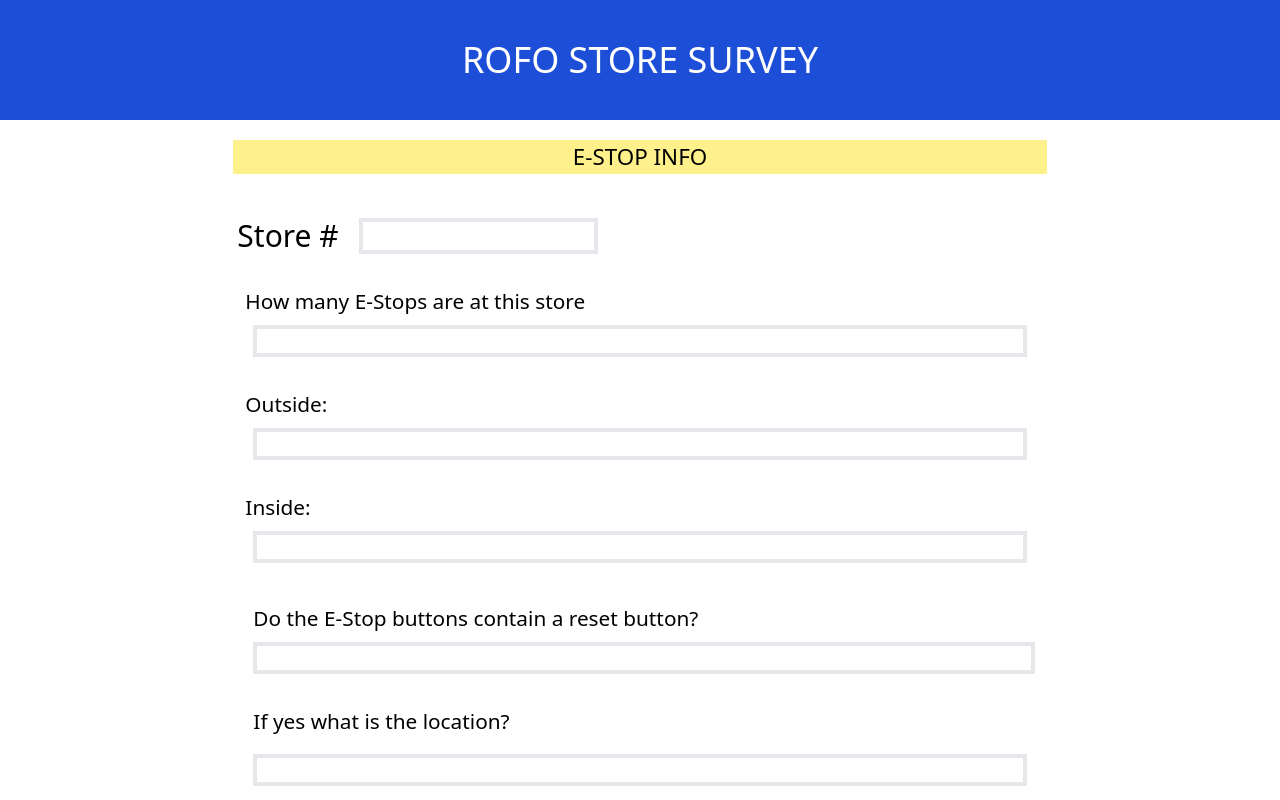
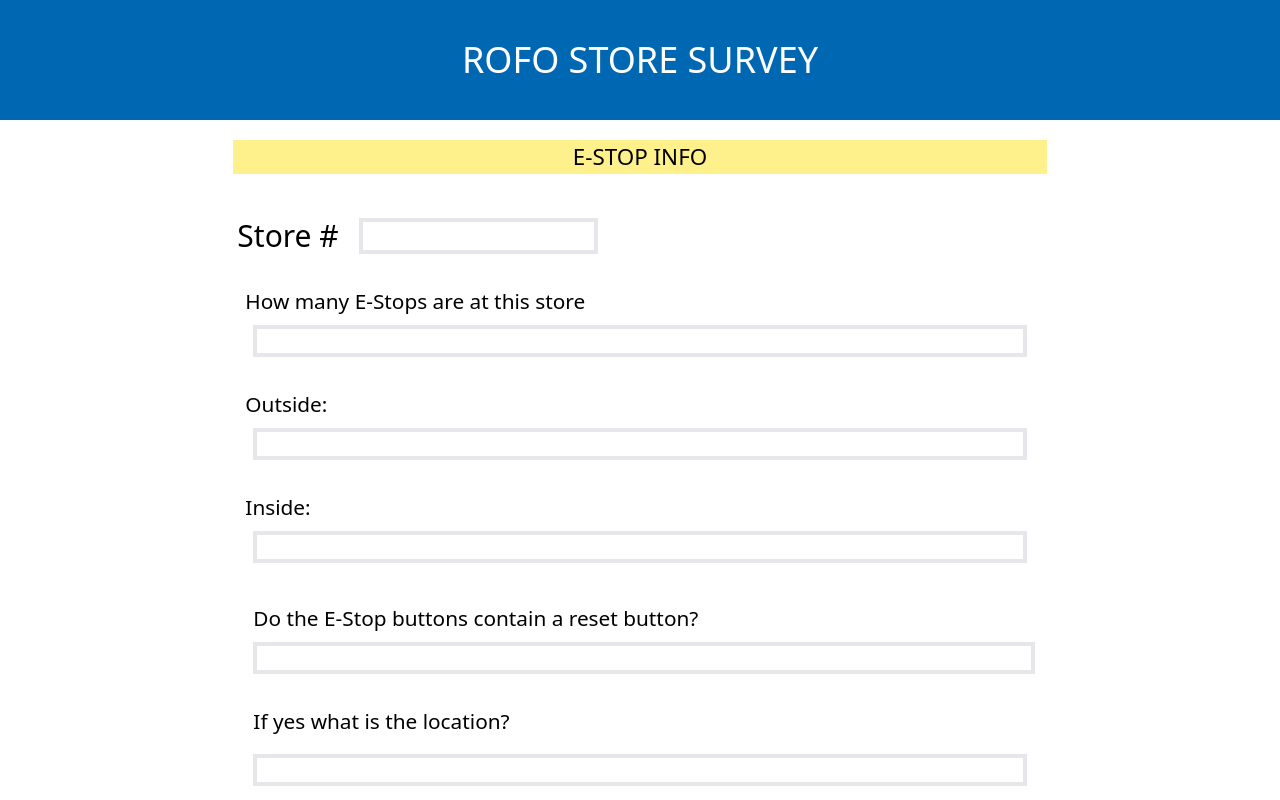
Before and after one commit to Naturealizor/portfolio-website-V2, a SvelteKit app: page /rofosurvey in a window 1280 px wide. Shown: the top 800 px of the page. Built offline with nearby package versions, Linux system fonts and the light colour scheme.

Commit message:
separated header, added colors

```diff
--- /dev/null
+++ b/src/routes/rofosurvey/+layout.svelte
@@ -0,0 +1,9 @@
+<script>
+	import Header from './Header.svelte';
+</script>
+
+<Header />
+
+<body>
+	<slot />
+</body>
--- a/src/routes/rofosurvey/+page.svelte
+++ b/src/routes/rofosurvey/+page.svelte
@@ -1,4 +1,6 @@
 <script>
+	// import DarkButton from '../darkButton.svelte';
+
 	let totalEstops;
 	let outsideBtns;
 	let insideBtns;
@@ -10,13 +12,6 @@
 		const link = document.createElement('a');
 		const questionInputs = document.querySelectorAll('#question');
 		const inputs = document.querySelectorAll('#form-input');
-
-		// let content = '';
-		// for (let i = 0; i < questionInputs.length; i++) {
-		// 	content += questionInputs[i].textContent + ': ' + inputs[i].value + '\n';
-		// }
-		//create new const to itterate through each question as an array
-
 		const questions = [];
 		questionInputs.forEach((question) => {
 			questions.push(question.innerText);
@@ -35,11 +30,10 @@
 	}
 </script>
 
-<h1 class="text-4xl text-center uppercase bg-blue-700 text-white p-10">rofo store survey</h1>
-
 <body>
 	<div class="grid grid-cols-6">
 		<div class="col-span-4 col-start-2">
+			<!-- <DarkButton /> -->
 			<h2 class="uppercase m-5 bg-yellow-200">e-stop info</h2>
 			<br />
 			<div class="flex">
--- /dev/null
+++ b/src/routes/rofosurvey/Header.svelte
@@ -0,0 +1,3 @@
+<header>
+	<h1 class="text-4xl text-center uppercase bg-blue-1000 text-white p-10">rofo store survey</h1>
+</header>
--- a/tailwind.config.cjs
+++ b/tailwind.config.cjs
@@ -3,7 +3,16 @@
   content: ['./src/**/*.{html,js,svelte,ts}'],
   darkMode: 'class',
   theme: {
-    extend: {},
+    extend: {
+      colors: {
+        blue: {
+          '1000': '#0067b2',
+        },
+        green: {
+          '1000': '#51b948',
+        }
+      },
+    },
   },
   plugins: [],
 }
```
